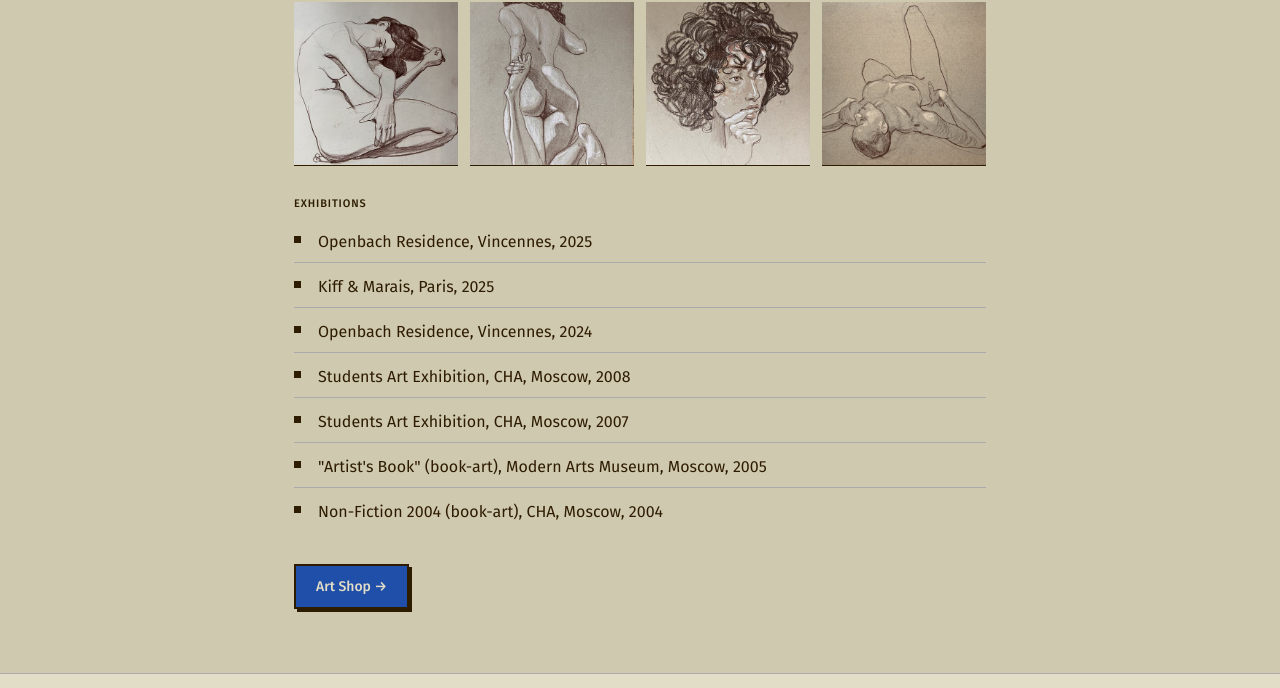
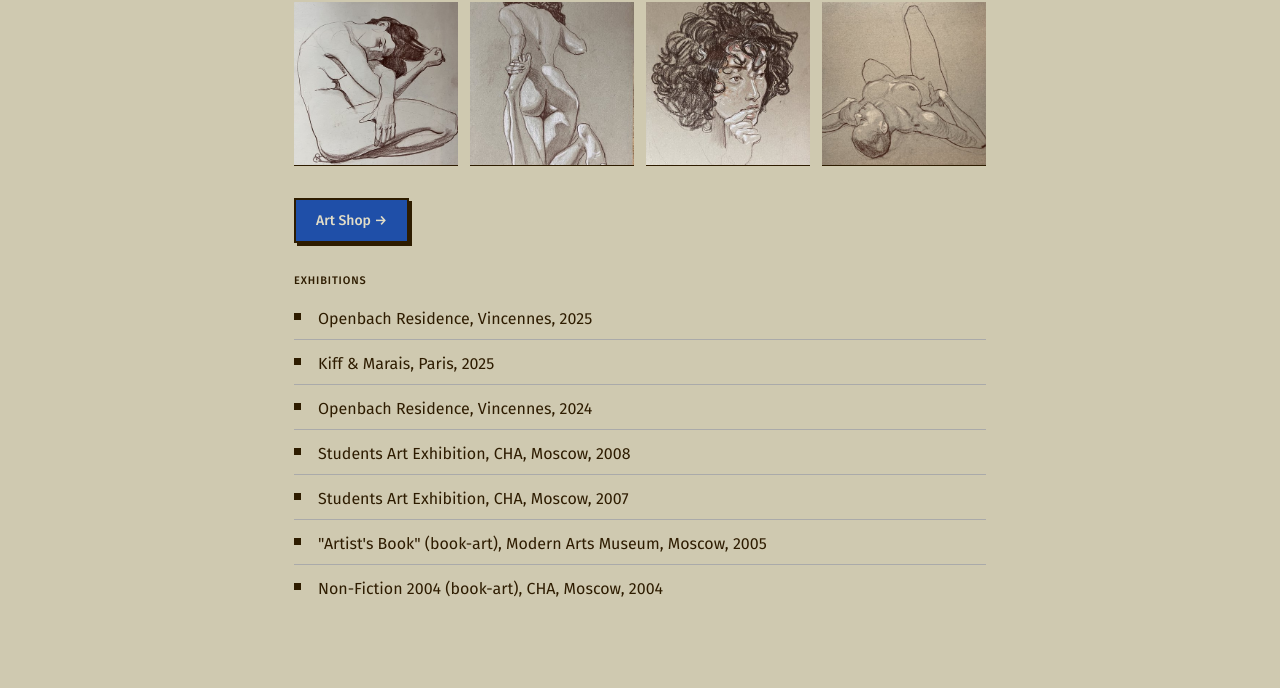
Before and after one commit to w8r/w8r.github.io, a website built with Vite: page index.html in a window 1280 px wide. Shown: the part 2886-3574 px from the top of the page. Built offline with nearby package versions, Linux system fonts and the light colour scheme; no server answers.

Commit message:
Moved the button

```diff
--- a/index.html
+++ b/index.html
@@ -12,7 +12,11 @@
       name="description"
       content="Alexander Milevski. Engineer: maps, visual art, crowdsourcing, image processing. Paris."
     />
-    <script defer src="https://cloud.umami.is/script.js" data-website-id="6f46e2df-efae-4b55-8be5-a3757b5d5d73"></script>
+    <script
+      defer
+      src="https://cloud.umami.is/script.js"
+      data-website-id="6f46e2df-efae-4b55-8be5-a3757b5d5d73"
+    ></script>
   </head>
   <body>
     <!-- Navigation -->
@@ -147,21 +151,23 @@
           </a>
         </div>
 
+        <div>
+          <a
+            href="https://art.milevski.co"
+            target="_blank"
+            rel="noopener"
+            class="btn btn--primary"
+          >
+            Art Shop &rarr;
+          </a>
+        </div>
+
         <div class="art__exhibitions">
           <h3 class="art__subtitle">Exhibitions</h3>
           <ul class="art__list">
             <!-- Populated from content/art/exhibitions.md -->
           </ul>
         </div>
-
-        <a
-          href="https://art.milevski.co"
-          target="_blank"
-          rel="noopener"
-          class="btn btn--primary"
-        >
-          Art Shop &rarr;
-        </a>
       </div>
     </section>
 
--- a/src/style.css
+++ b/src/style.css
@@ -554,8 +554,12 @@ h3 {
 }
 
 @keyframes fadeIn {
-  from { opacity: 0.6; }
-  to { opacity: 1; }
+  from {
+    opacity: 0.6;
+  }
+  to {
+    opacity: 1;
+  }
 }
 
 .card__icon {
@@ -604,7 +608,9 @@ h3 {
   color: var(--w8r-ink);
   text-decoration: none;
   opacity: 0;
-  transition: opacity 0.2s, transform 0.2s;
+  transition:
+    opacity 0.2s,
+    transform 0.2s;
   box-shadow: 0 2px 4px rgba(0, 0, 0, 0.2);
 }
 
@@ -793,6 +799,10 @@ ol.list-spaced > li:last-child {
 
 .art__list > li:last-child {
   border-bottom: none;
+}
+
+.art__exhibitions {
+  margin-top: var(--sp-6);
 }
 
 /* Bauhaus-style button */
```
